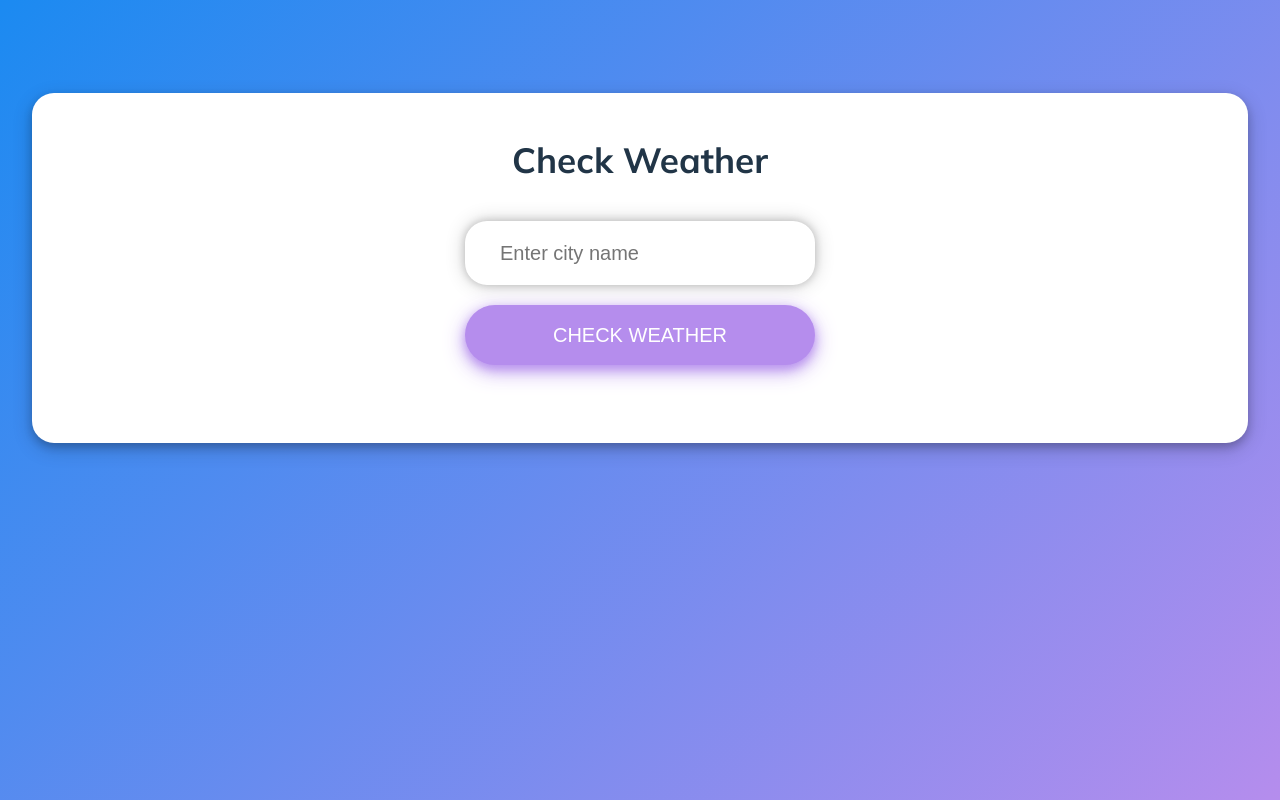
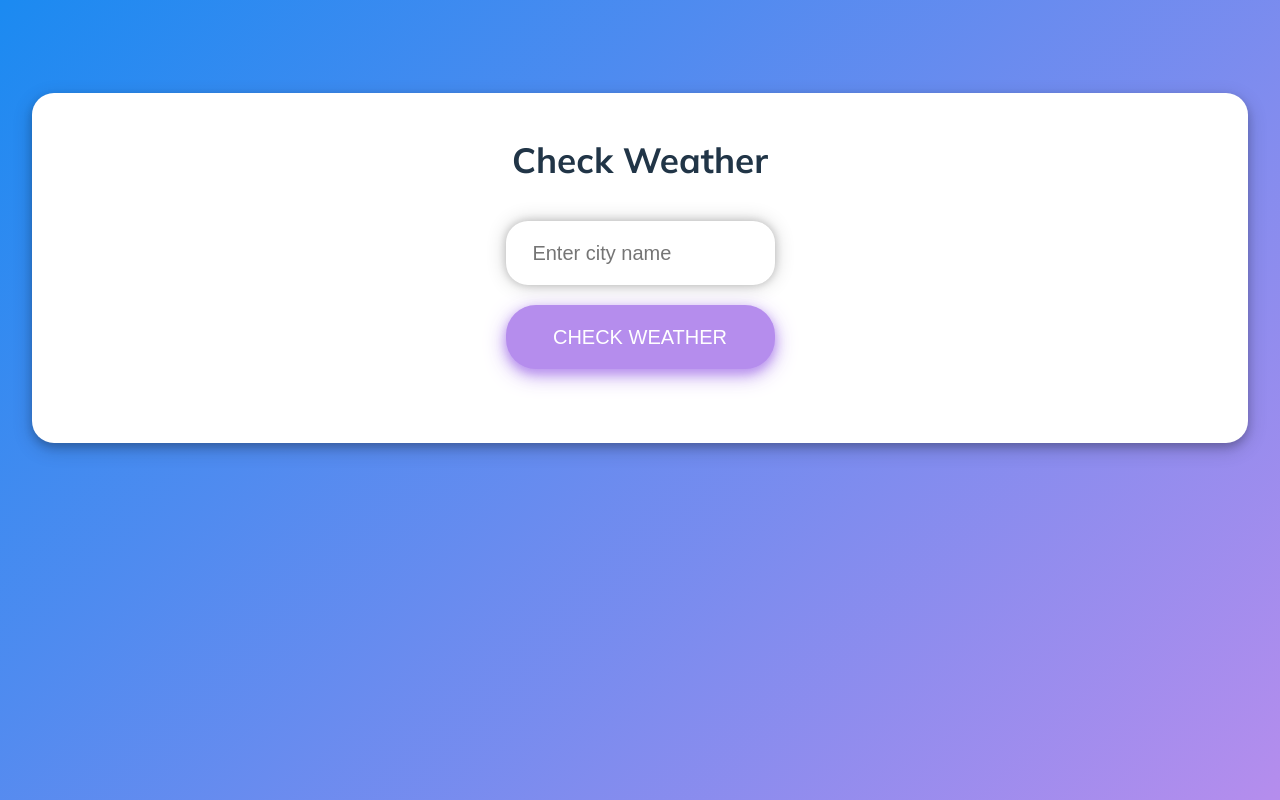
Before and after one commit to skhasimahmed/weather-checker, a React (Vite) app: page / in a window 1280 px wide. Built offline with nearby package versions, Linux system fonts and the light colour scheme.

Commit message:
CSS fix.

```diff
--- a/src/assets/css/WeatherWidget.module.css
+++ b/src/assets/css/WeatherWidget.module.css
@@ -1,5 +1,4 @@
 .weather_heading{
-    /* font-family: 'Segoe UI', bold; */
     font-size: 35px;
     margin-top: 3rem;
     margin-bottom: 2rem;
@@ -9,14 +8,11 @@ form{
     display: inline-block;
     align-items: center;
     height: auto;
-    width: 350px;
-    /* margin-bottom: 170px; */
 }
 
 .input_div {
     align-content: center;
     border-radius: 22px;
-    margin-bottom: 15px;
     width: 100%;
     height: 64px;
     box-shadow: 0 0 8px 0 rgba(0, 0, 0, 0.2), 0 0 20px 0 rgba(0, 0, 0, 0.19);
@@ -32,7 +28,7 @@ form{
 .get_weather_btn {
     margin-top: 15px;
     width: 100%;
-    height: 60px;
+    height: 64px;
     border-radius: 30px;
     background: #B58DED;
     border: none;
@@ -77,7 +73,6 @@ form{
     border: 2px solid red;
 }
 
-
 .result_div{
     display: inline-block;
     background: linear-gradient(0deg, rgb(255, 255, 255) 0%, rgba(255, 238, 145, 0.404) 100%) 0% 0% no-repeat padding-box padding-box transparent;
--- a/src/components/WeatherWidget.jsx
+++ b/src/components/WeatherWidget.jsx
@@ -144,12 +144,14 @@ const WeatherWidget = () => {
           )}
 
           {!showLoader && (
+            <div>
               <input
                 type="submit"
                 value="CHECK WEATHER"
                 style={{ textAlign: 'center', margin: "10px auto" }}
                 className={styles.get_weather_btn}
               />
+            </div>
           )}
 
           {showLoader && (
@@ -164,7 +166,7 @@ const WeatherWidget = () => {
       {result && (
         <div className={styles.result_div}>
           <h2 style={{ color: "black" }}>
-            Weather in{" "}
+            Weather in{" "} <br />
               <span style={{ color: "white" }}>
                 {result.cityName}, {result.countryShortName}
               </span>
@@ -194,8 +196,8 @@ const WeatherWidget = () => {
               </div>
             </div>
 
-            <div style={{ margin: "-15px" }}>
-              <p style={{ textTransform: "capitalize", fontWeight: "", color: "rgb(22, 21, 21)" }}>
+            <div style={{ margin: "-30px" }}>
+              <p style={{ textTransform: "capitalize", fontWeight: "bold", color: "rgb(22, 21, 21)" }}>
                 {result.currentWeatherMessage
                   ? result.currentWeatherDescription
                   : "NA"}
```
Lines whose indentation alone changed are shown as unchanged.
